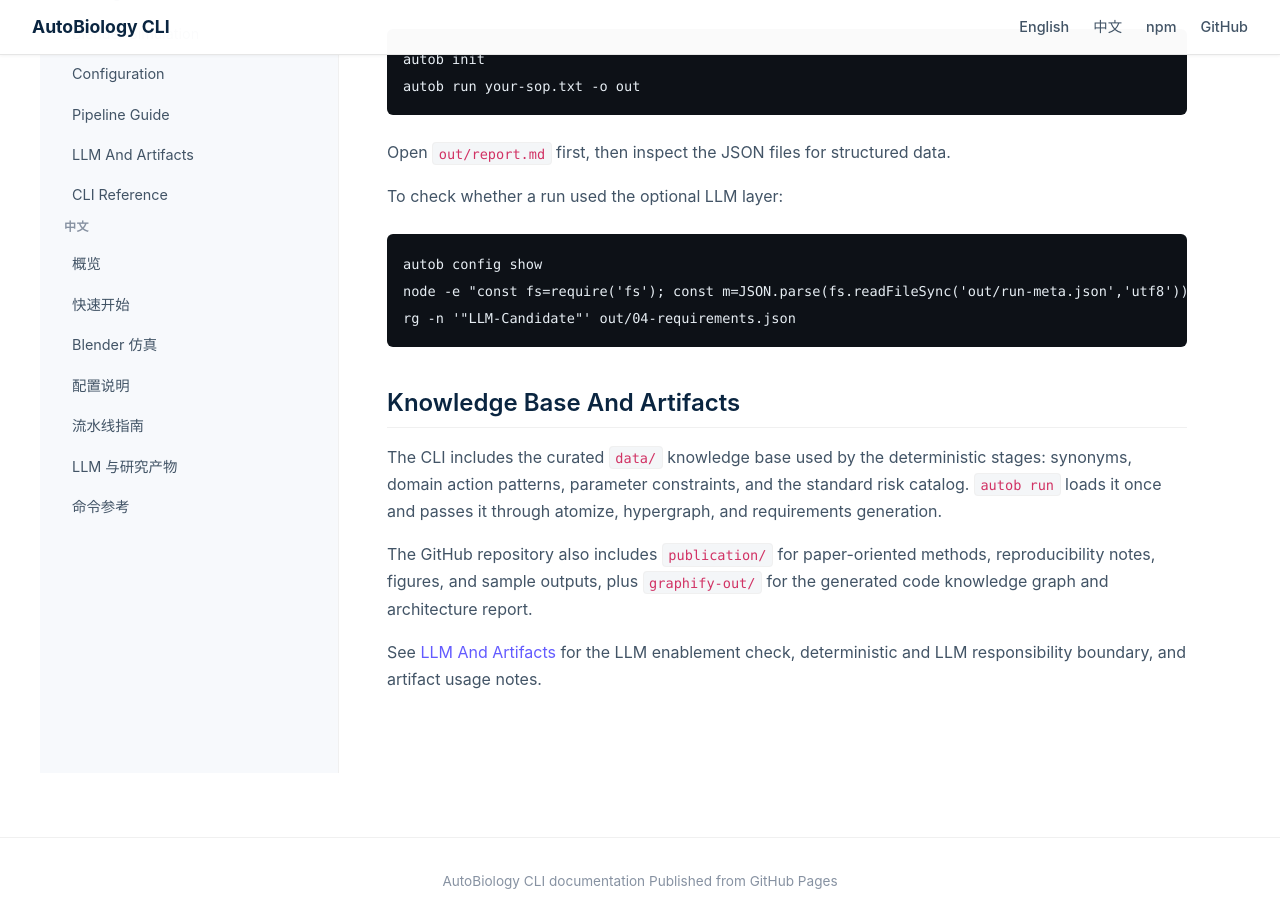
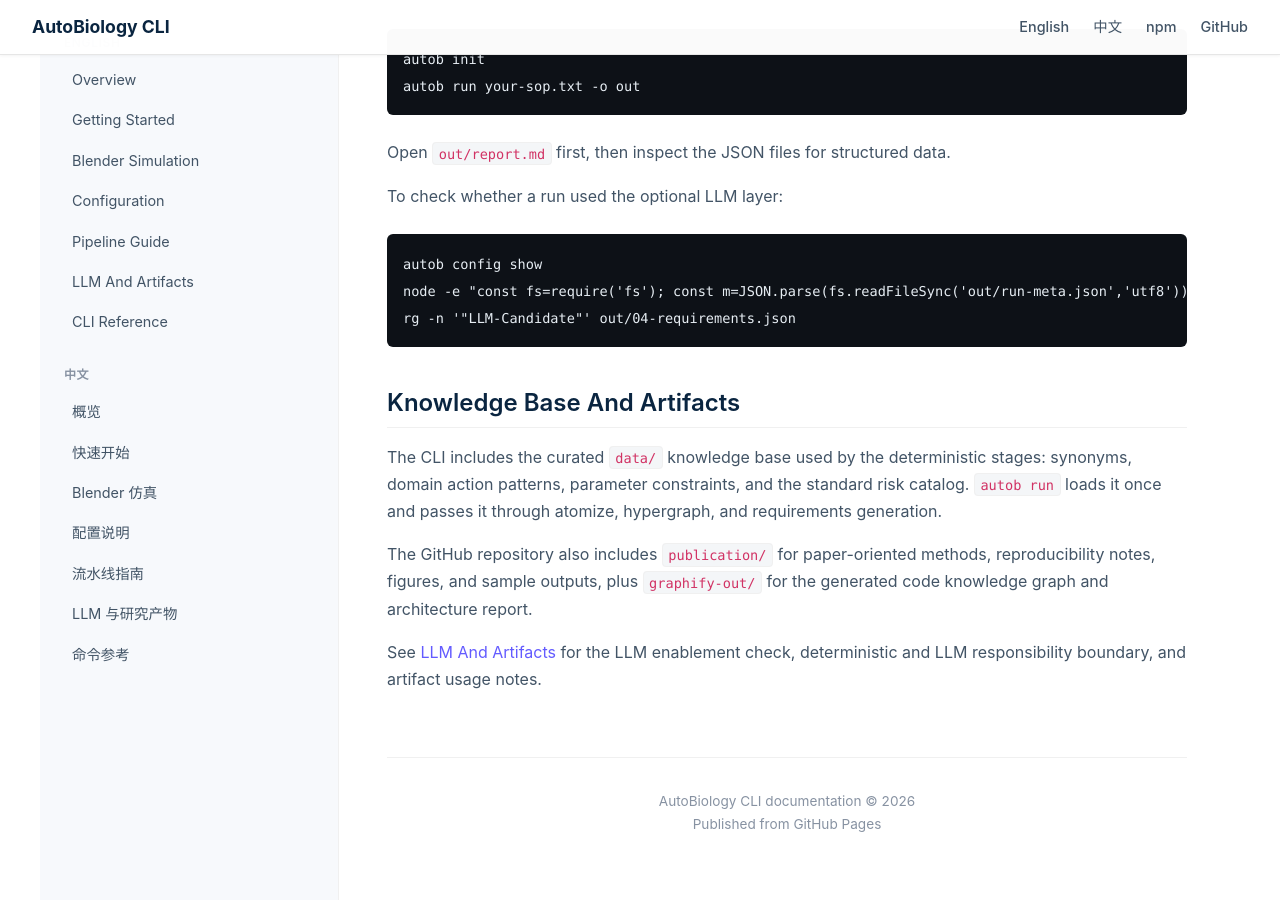
Before and after one commit to CBx-2023/AutoBiology, a Jekyll site: the page built from docs/index.md, in a window 1280 px wide and 900 px high, scrolled down 1280 px. Built offline with Jekyll 4.4.1, drawn with Linux system fonts in a browser that asks for light colours.

Commit message:
refactor(docs): update layout structure to match new professional UI

```diff
--- a/docs/_layouts/default.html
+++ b/docs/_layouts/default.html
@@ -19,7 +19,7 @@
     </header>
     <div class="page-shell">
       <aside class="sidebar" aria-label="Documentation navigation">
-        <section>
+        <section style="margin-bottom: 1.5rem;">
           <p class="nav-heading">English</p>
           <a href="{{ '/' | relative_url }}">Overview</a>
           <a href="{{ '/getting-started.html' | relative_url }}">Getting Started</a>
@@ -42,11 +42,11 @@
       </aside>
       <main class="content" id="content">
         {{ content }}
+        <footer class="site-footer">
+          AutoBiology CLI documentation &copy; 2026<br>
+          Published from GitHub Pages
+        </footer>
       </main>
     </div>
-    <footer class="site-footer">
-      <span>AutoBiology CLI documentation</span>
-      <span>Published from GitHub Pages</span>
-    </footer>
   </body>
 </html>
```
